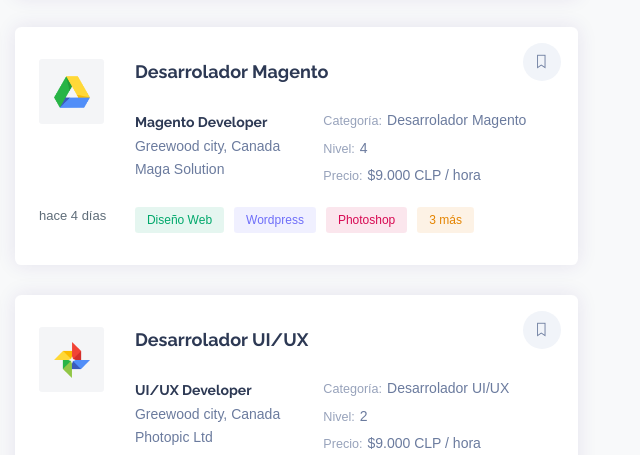
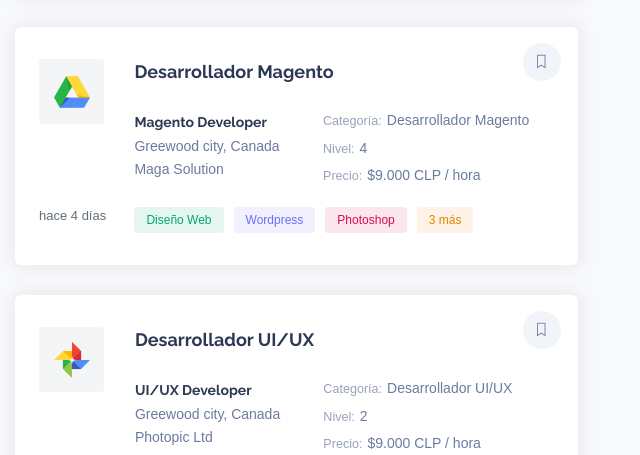
Before and after one commit to boyarzun/pxq, a plain HTML site: page index.html in a window 1280 px wide. Shown: the part 1385-1840 px from the top of the page, 640-1280 px from the left. Drawn offline with Linux system fonts and the light colour scheme; a web font is replaced by a local one.

Commit message:
-Added: UTEM Logo. -Modified: "Desarrolador" to "Desarrollador"

```diff
--- a/index.html
+++ b/index.html
@@ -1,5 +1,5 @@
 <!DOCTYPE html>
-<html lang="en">
+<html lang="es">
 
 <head>
 	<meta http-equiv="Content-Type" content="text/html; charset=UTF-8">
@@ -335,7 +335,8 @@
 											</div>
 
 											<div class="jmg-right">
-												<h4 class="jmg-title"><a href="job-detail.html">Desarrolador Magento</a>
+												<h4 class="jmg-title"><a href="job-detail.html">Desarrollador
+														Magento</a>
 												</h4>
 												<div class="jmg-right-caption">
 
@@ -348,7 +349,7 @@
 
 													<div class="jmg-right-caption-text">
 														<ul>
-															<li><span>Categoría:</span>Desarrolador Magento</li>
+															<li><span>Categoría:</span>Desarrollador Magento</li>
 															<li><span>Nivel:</span>4</li>
 															<li><span>Precio:</span>$9.000 CLP / hora</li>
 														</ul>
@@ -430,7 +431,7 @@
 											</div>
 
 											<div class="jmg-right">
-												<h4 class="jmg-title"><a href="job-detail.html">Desarrolador UI/UX</a>
+												<h4 class="jmg-title"><a href="job-detail.html">Desarrollador UI/UX</a>
 												</h4>
 												<div class="jmg-right-caption">
 
@@ -443,7 +444,7 @@
 
 													<div class="jmg-right-caption-text">
 														<ul>
-															<li><span>Categoría:</span>Desarrolador UI/UX</li>
+															<li><span>Categoría:</span>Desarrollador UI/UX</li>
 															<li><span>Nivel:</span>2</li>
 															<li><span>Precio:</span>$9.000 CLP / hora</li>
 														</ul>
@@ -484,7 +485,7 @@
 											</div>
 
 											<div class="jmg-right">
-												<h4 class="jmg-title"><a href="job-detail.html">Desarrolador UI/UX</a>
+												<h4 class="jmg-title"><a href="job-detail.html">Desarrollador UI/UX</a>
 												</h4>
 												<div class="jmg-right-caption">
 
@@ -497,7 +498,7 @@
 
 													<div class="jmg-right-caption-text">
 														<ul>
-															<li><span>Categoría:</span>Desarrolador UI/UX</li>
+															<li><span>Categoría:</span>Desarrollador UI/UX</li>
 															<li><span>Nivel:</span>2</li>
 															<li><span>Precio:</span>$9.000 CLP / hora</li>
 														</ul>
@@ -579,7 +580,8 @@
 											</div>
 
 											<div class="jmg-right">
-												<h4 class="jmg-title"><a href="job-detail.html">Desarrolador Magento</a>
+												<h4 class="jmg-title"><a href="job-detail.html">Desarrollador
+														Magento</a>
 												</h4>
 												<div class="jmg-right-caption">
 
@@ -592,7 +594,7 @@
 
 													<div class="jmg-right-caption-text">
 														<ul>
-															<li><span>Categoría:</span>Desarrolador Magento</li>
+															<li><span>Categoría:</span>Desarrollador Magento</li>
 															<li><span>Nivel:</span>4</li>
 															<li><span>Precio:</span>$9.000 CLP / hora</li>
 														</ul>
```
Also changed, not shown: assets/img/utem.png (added).
